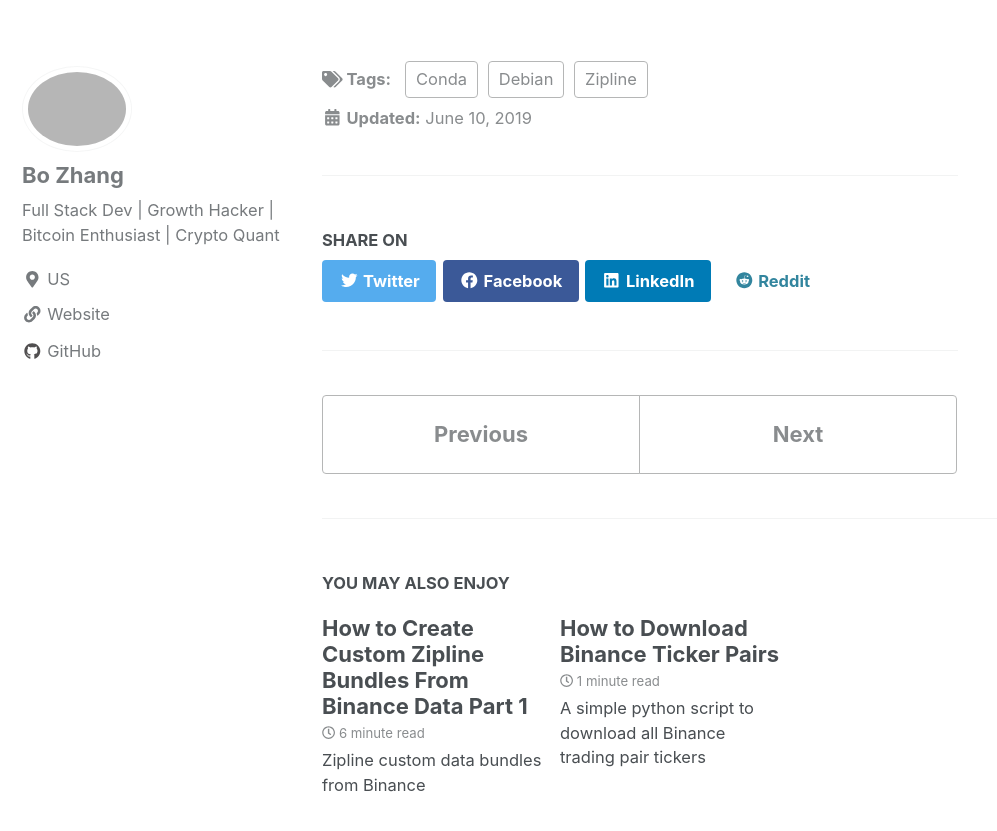
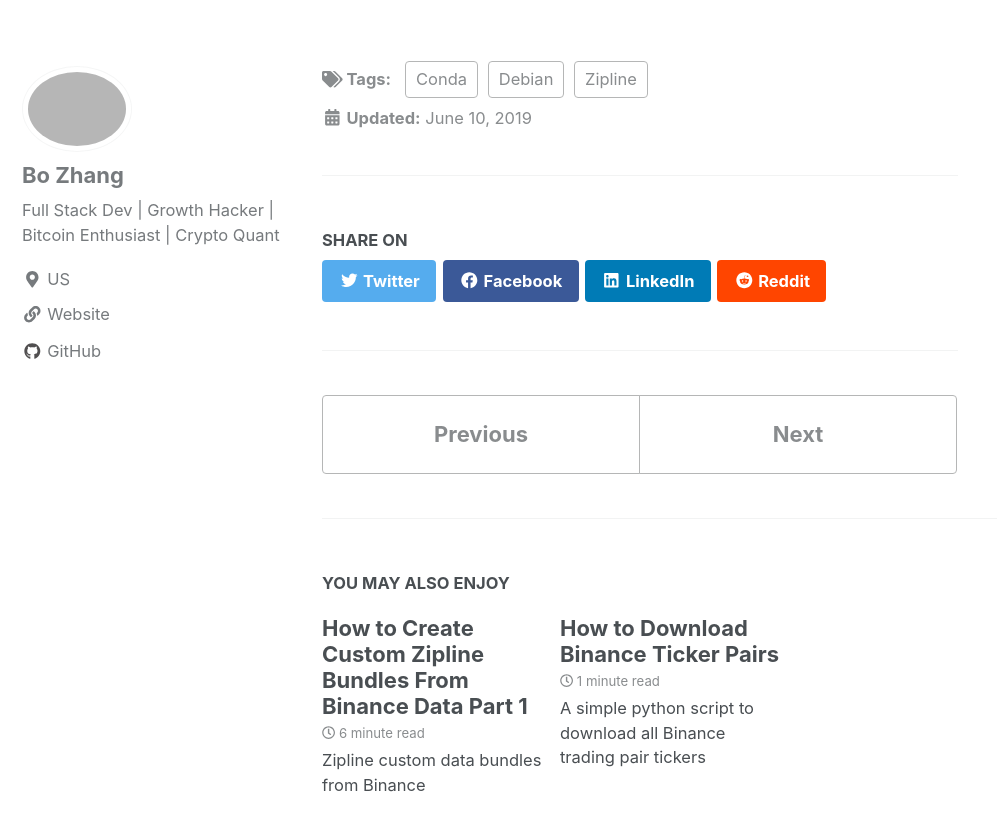
Before and after one commit to 0xboz/blog, a Jekyll site: the page built from _posts/2019-06-10-how-to-install-zipline-debian-stretch.md, in a window 1280 px wide and 900 px high, scrolled down 3755 px. Shown: the top 831 px of the window, without its empty margins (0-997 px from the left). Built offline with Jekyll 4.4.1, drawn with Linux system fonts in a browser that asks for light colours; cached includes are drawn as plain includes; nearby versions of some CDN libraries.

Commit message:
Added btn-reddit

```diff
--- a/_includes/social-share.html
+++ b/_includes/social-share.html
@@ -22,6 +22,6 @@
       class="fab fa-fw fa-linkedin" aria-hidden="true"></i><span> LinkedIn</span></a>
 
   <a href="https://www.reddit.com/submit?url={{ page.url | absolute_url | url_encode }}&title={{ page.title }}"
-    class="btn" title="{{ site.data.ui-text[site.locale].share_on_label }} Reddit"><i class="fab fa-fw fa-reddit"
-      aria-hidden="true"></i><span> Reddit</span></a>
+    class="btn btn--reddit" title="{{ site.data.ui-text[site.locale].share_on_label }} Reddit"><i
+      class="fab fa-fw fa-reddit" aria-hidden="true"></i><span> Reddit</span></a>
 </section>
```
